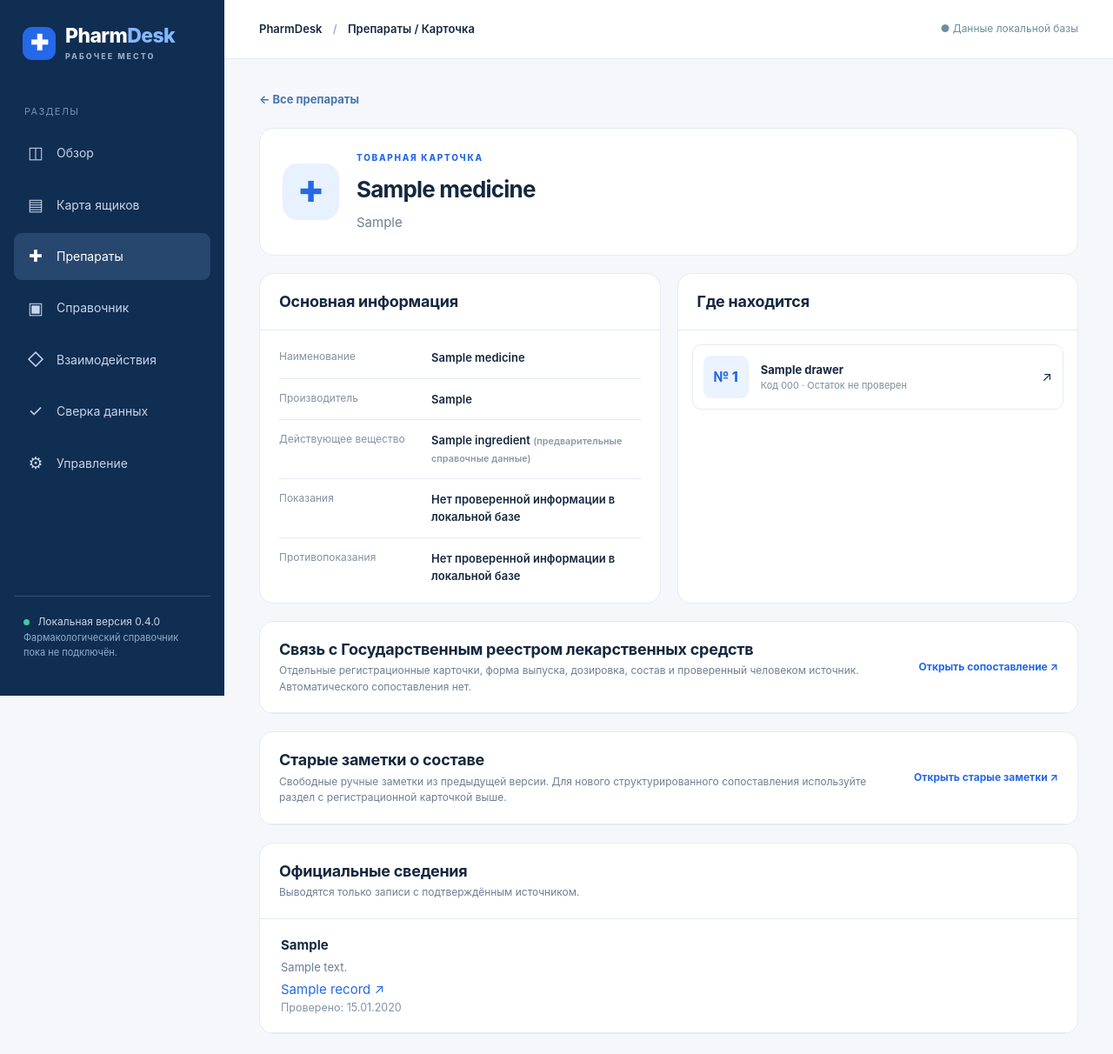
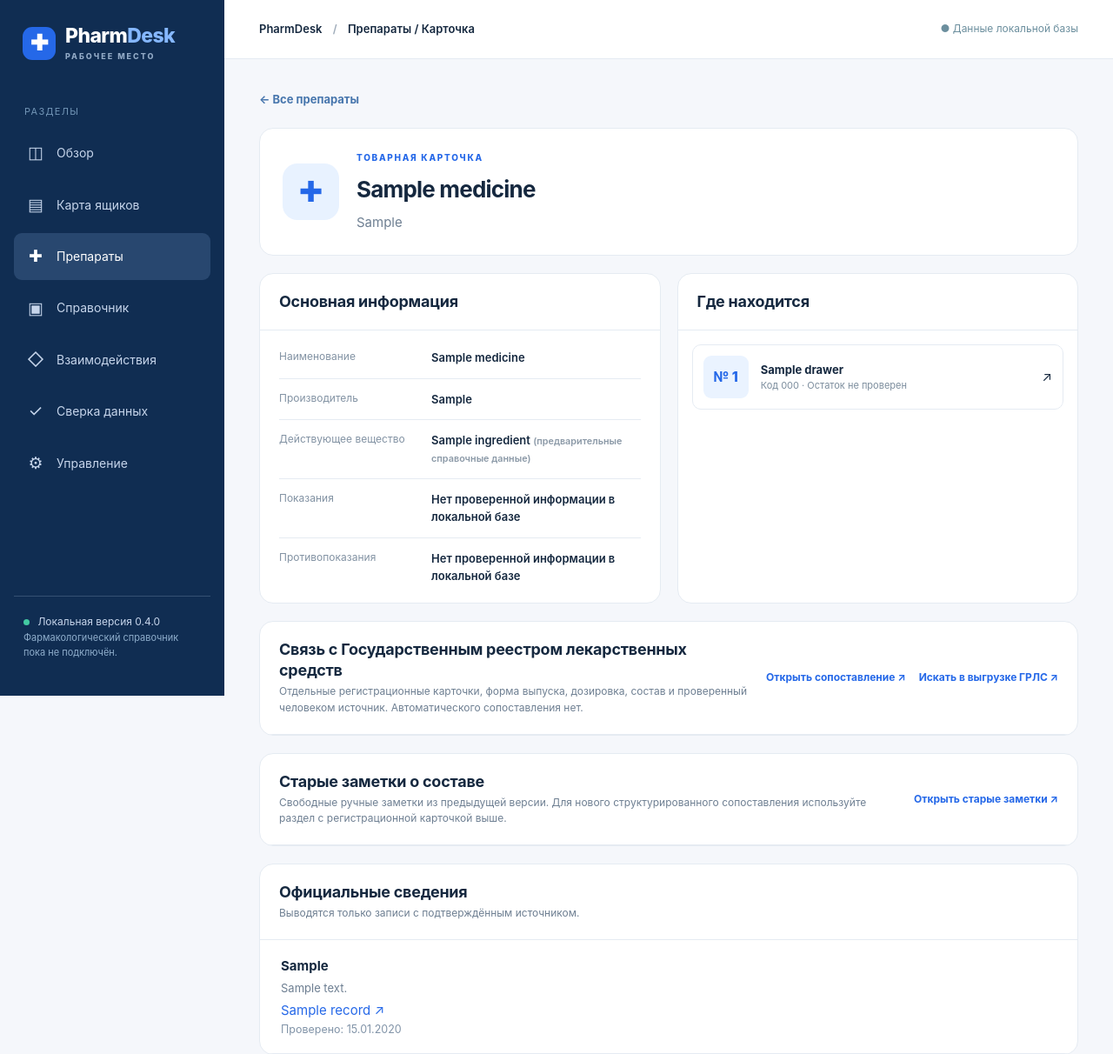
Before and after one commit to BogdanMaslyuk/PharmDesk, a FastAPI app: page /medicines/1 in a window 1280 px wide. Shown: the top 1212 px of the page at 87% size. Run offline with FastAPI, Linux system fonts and the light colour scheme; tables that the repository leaves empty hold one stand-in row (values such as "Sample post").

Commit message:
Wire isolated GRLS snapshots and manual-only product verification into PharmDesk 0.4.1

```diff
--- a/app/templates/medicine.html
+++ b/app/templates/medicine.html
@@ -8,7 +8,7 @@
 <section class="panel information-panel">
 <div class="panel-head"><div><h2>Связь с Государственным реестром лекарственных средств</h2>
 <p>Отдельные регистрационные карточки, форма выпуска, дозировка, состав и проверенный человеком источник. Автоматического сопоставления нет.</p></div>
-<a class="text-link" href="/medicines/{{medicine.id}}/registry">Открыть сопоставление ↗</a></div>
+<a class="text-link" href="/medicines/{{medicine.id}}/registry">Открыть сопоставление ↗</a> <a class="text-link" href="/catalog/grls/matches/{{medicine.id}}">Искать в выгрузке ГРЛС ↗</a></div>
 </section>
 {% if registrations %}
 <section class="panel information-panel">
```
